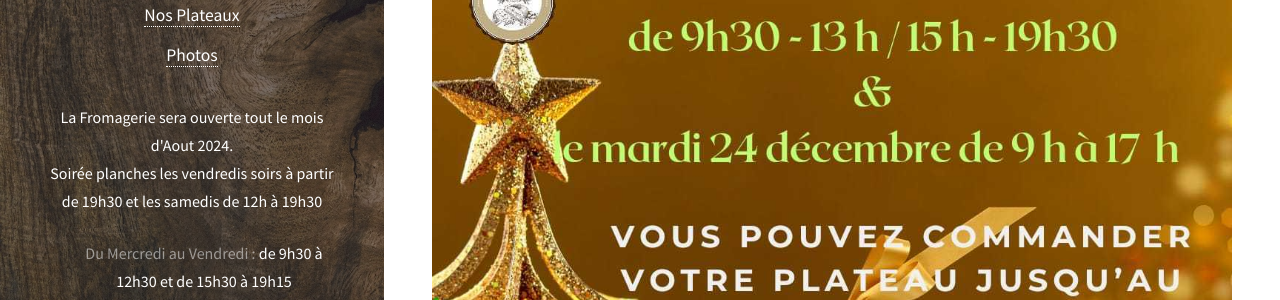
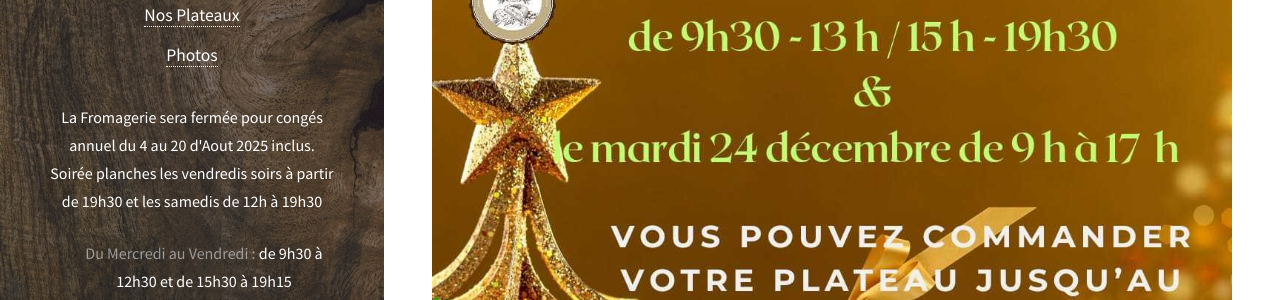
Before and after one commit to SachaCR/la-tomme-disa, a Jekyll site: the page built from index.html, in a window 1280 px wide. Shown: the part 284-584 px from the top of the page. Built offline with Jekyll 4.4.1, drawn with Linux system fonts in a browser that asks for light colours; nearby versions of some CDN libraries.

Commit message:
chore: update date de conges annuel

```diff
--- a/_layouts/default.html
+++ b/_layouts/default.html
@@ -34,7 +34,7 @@
 
 			<p>
 			</br>
-				<strong>La Fromagerie sera ouverte tout le mois d'Aout 2024.</strong>
+				<strong>La Fromagerie sera fermée pour congés annuel du 4 au 20 d'Aout 2025 inclus.</strong>
 			</br>
 				<strong>Soirée planches les vendredis soirs à partir de 19h30 et les samedis de 12h à 19h30</strong>
 			</br>
```
